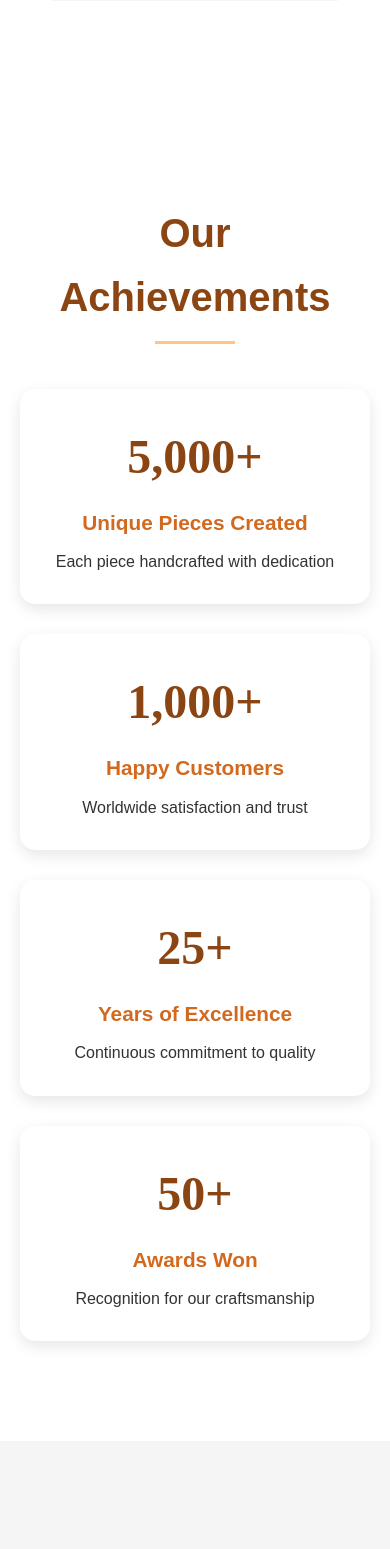
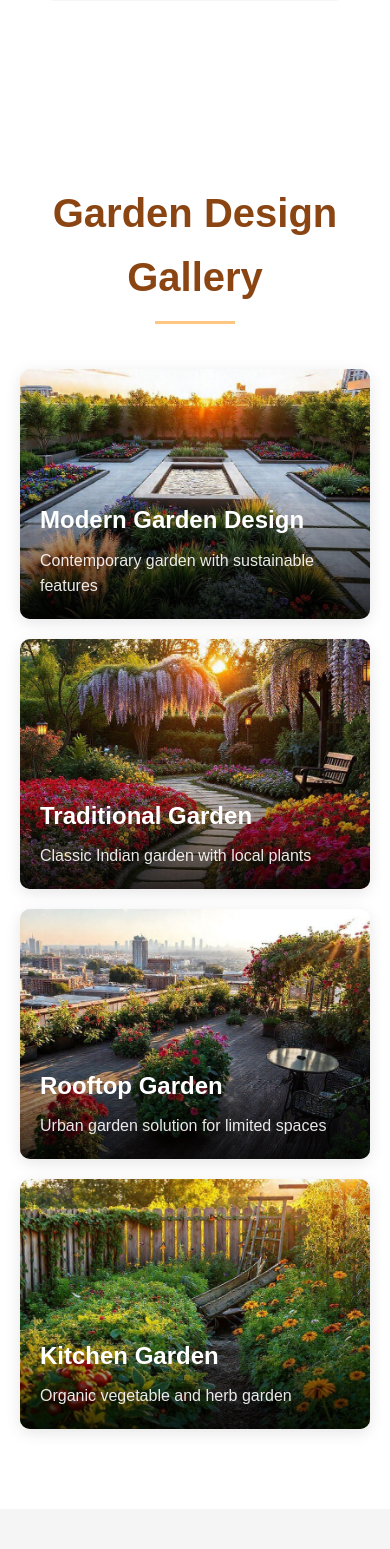
Before and after one commit to Excalibur0888/TerraPottery, a PHP site: page /about.html in a window 390 px wide. Shown: the part 4705-6254 px from the top of the page. Run offline with PHP 8.4, Linux system fonts and the light colour scheme.

Commit message:
Refactor about.html to replace achievements section with a new garden design gallery, enhancing visual content. Update thanks.html to include a meta description and wrap content in a main tag for better structure. Add CSS styles for the new gallery layout and responsiveness in style.css.

```diff
--- a/about.html
+++ b/about.html
@@ -141,34 +141,41 @@
             </div>
         </section>
 
-        <section class="stats section">
+        <section class="garden-gallery">
             <div class="container">
-                <h2 class="section__title">Our Achievements</h2>
-                <div class="stats__grid">
-                    <div class="stats__item">
-                        <div class="stats__number" data-number="5000">5,000+</div>
-                        <h3 class="stats__title">Unique Pieces Created</h3>
-                        <p class="stats__text">Each piece handcrafted with dedication</p>
+                <h2 class="section__title">Garden Design Gallery</h2>
+                <div class="gallery-grid">
+                    <div class="gallery-item">
+                        <img src="img/garden1.jpg" alt="Modern Garden Design" class="gallery-item__image">
+                        <div class="gallery-item__content">
+                            <h3>Modern Garden Design</h3>
+                            <p>Contemporary garden with sustainable features</p>
+                        </div>
                     </div>
-                    <div class="stats__item">
-                        <div class="stats__number" data-number="1000">1,000+</div>
-                        <h3 class="stats__title">Happy Customers</h3>
-                        <p class="stats__text">Worldwide satisfaction and trust</p>
+                    <div class="gallery-item">
+                        <img src="img/garden2.jpg" alt="Traditional Garden" class="gallery-item__image">
+                        <div class="gallery-item__content">
+                            <h3>Traditional Garden</h3>
+                            <p>Classic Indian garden with local plants</p>
+                        </div>
                     </div>
-                    <div class="stats__item">
-                        <div class="stats__number" data-number="25">25+</div>
-                        <h3 class="stats__title">Years of Excellence</h3>
-                        <p class="stats__text">Continuous commitment to quality</p>
+                    <div class="gallery-item">
+                        <img src="img/garden3.jpg" alt="Rooftop Garden" class="gallery-item__image">
+                        <div class="gallery-item__content">
+                            <h3>Rooftop Garden</h3>
+                            <p>Urban garden solution for limited spaces</p>
+                        </div>
                     </div>
-                    <div class="stats__item">
-                        <div class="stats__number" data-number="50">50+</div>
-                        <h3 class="stats__title">Awards Won</h3>
-                        <p class="stats__text">Recognition for our craftsmanship</p>
+                    <div class="gallery-item">
+                        <img src="img/garden4.jpg" alt="Kitchen Garden" class="gallery-item__image">
+                        <div class="gallery-item__content">
+                            <h3>Kitchen Garden</h3>
+                            <p>Organic vegetable and herb garden</p>
+                        </div>
                     </div>
                 </div>
             </div>
         </section>
-
         <section class="workshop section">
             <div class="container">
                 <h2 class="section__title">Join Our Workshops</h2>
--- a/css/style.css
+++ b/css/style.css
@@ -2157,3 +2157,70 @@ ul {
         padding-right: 0;
     }
 }
+
+.garden-gallery {
+    padding: 80px 0;
+    background: var(--color-background-alt);
+}
+
+.gallery-grid {
+    display: grid;
+    grid-template-columns: repeat(2, 1fr);
+    gap: 30px;
+    margin-top: 40px;
+}
+
+.gallery-item {
+    position: relative;
+    border-radius: 10px;
+    overflow: hidden;
+    box-shadow: 0 4px 15px rgba(0, 0, 0, 0.1);
+    transition: transform 0.3s ease;
+}
+
+.gallery-item:hover {
+    transform: translateY(-5px);
+}
+
+.gallery-item__image {
+    width: 100%;
+    height: 300px;
+    object-fit: cover;
+}
+
+.gallery-item__content {
+    position: absolute;
+    bottom: 0;
+    left: 0;
+    right: 0;
+    padding: 20px;
+    background: linear-gradient(to top, rgba(0, 0, 0, 0.8), transparent);
+    color: white;
+}
+
+.gallery-item__content h3 {
+    font-size: 24px;
+    margin-bottom: 8px;
+}
+
+.gallery-item__content p {
+    font-size: 16px;
+    opacity: 0.9;
+}
+
+@media (max-width: 992px) {
+    .gallery-grid {
+        grid-template-columns: 1fr 1fr;
+        gap: 20px;
+    }
+}
+
+@media (max-width: 768px) {
+    .gallery-grid {
+        grid-template-columns: 1fr;
+    }
+
+    .gallery-item__image {
+        height: 250px;
+    }
+}
--- a/thanks.html
+++ b/thanks.html
@@ -3,11 +3,13 @@
 <head>
     <meta charset="UTF-8">
     <meta name="viewport" content="width=device-width, initial-scale=1.0">
+		<meta name="description" content="Thank you for contacting us! We will get back to you as soon as possible.">
     <title>Thank You - TerraPottery</title>
     <link rel="stylesheet" href="css/style.css">
     <link rel="icon" type="image/svg+xml" href="img/favicon.svg">
 </head>
 <body>
+	<main>
     <div class="thanks">
         <div class="thanks__content">
             <h1>Thank You for Your Message!</h1>
@@ -15,5 +17,6 @@
             <a href="index.html" class="btn">Return to Homepage</a>
         </div>
     </div>
+	</main>
 </body>
 </html>
```
Also changed, not shown: img/garden1.jpg (added), img/garden2.jpg (added), img/garden3.jpg (added), img/garden4.jpg (added).
